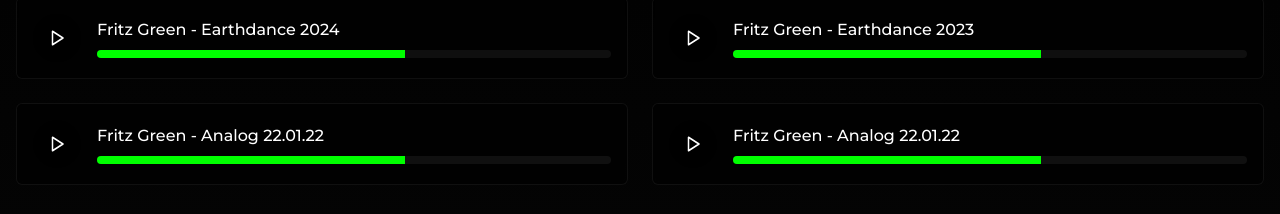
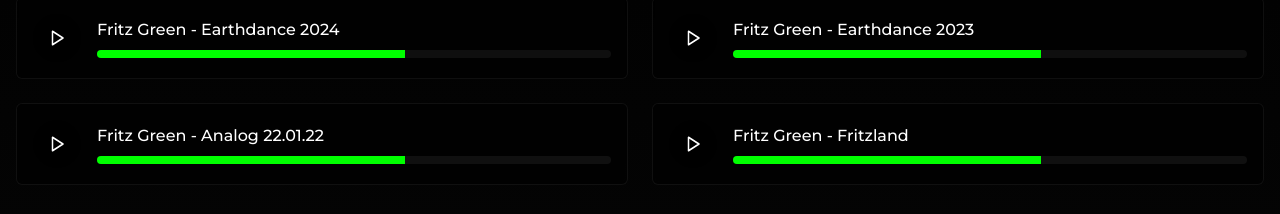
Before and after one commit to andregustavo1/fritz-green-vibe-site-80, a React (Vite) app: page / in a window 1280 px wide. Shown: the part 2676-2890 px from the top of the page. Built offline with nearby package versions, Linux system fonts and the light colour scheme.

Commit message:
Add new music track
Add a new music track to the music component.

```diff
--- a/src/components/Music.tsx
+++ b/src/components/Music.tsx
@@ -1,3 +1,4 @@
+
 import { useState } from 'react';
 import { useInView } from '@/hooks/use-intersection-observer';
 import { Play } from 'lucide-react';
@@ -48,8 +49,8 @@ const Music = () => {
       url: "https://hearthis.at/fritzgreen/fritz-green-analog-220122/"
     },
     {
-      title: "Fritz Green - Analog 22.01.22",
-      url: "https://hearthis.at/fritzgreen/fritz-green-analog-220122/"
+      title: "Fritz Green - Fritzland",
+      url: "https://hearthis.at/fritzgreen/fritzland/"
     }
   ];
 
```
